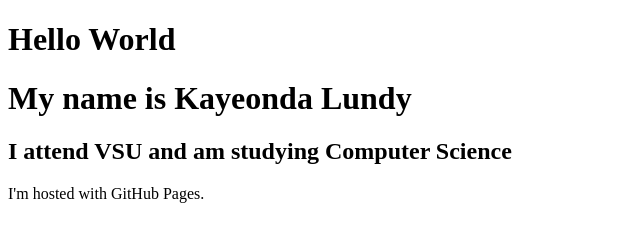
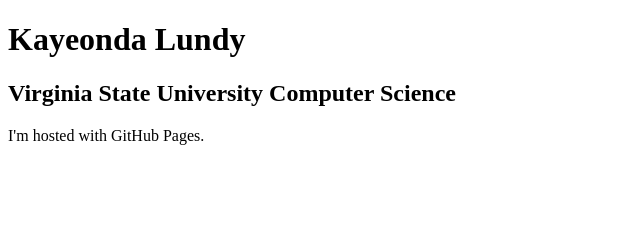
Before and after one commit to Kaylun48/Kaylun48.github.io, a plain HTML site: page index.html in a window 1280 px wide. Shown: the whole page, without its empty margins (0-640 px from the left). Drawn offline with Linux system fonts and the light colour scheme.

Commit message:
Update index.html

```diff
--- a/index.html
+++ b/index.html
@@ -2,9 +2,8 @@
 <html>
 <body>
 
-<h1>Hello World</h1>
-<h1>My name is Kayeonda Lundy</h1>
-  <h2>I attend VSU and am studying Computer Science</h2>
+<h1>Kayeonda Lundy</h1>
+  <h2>Virginia State University Computer Science</h2>
   <p>I'm hosted with GitHub Pages.</p>
 
 
```
